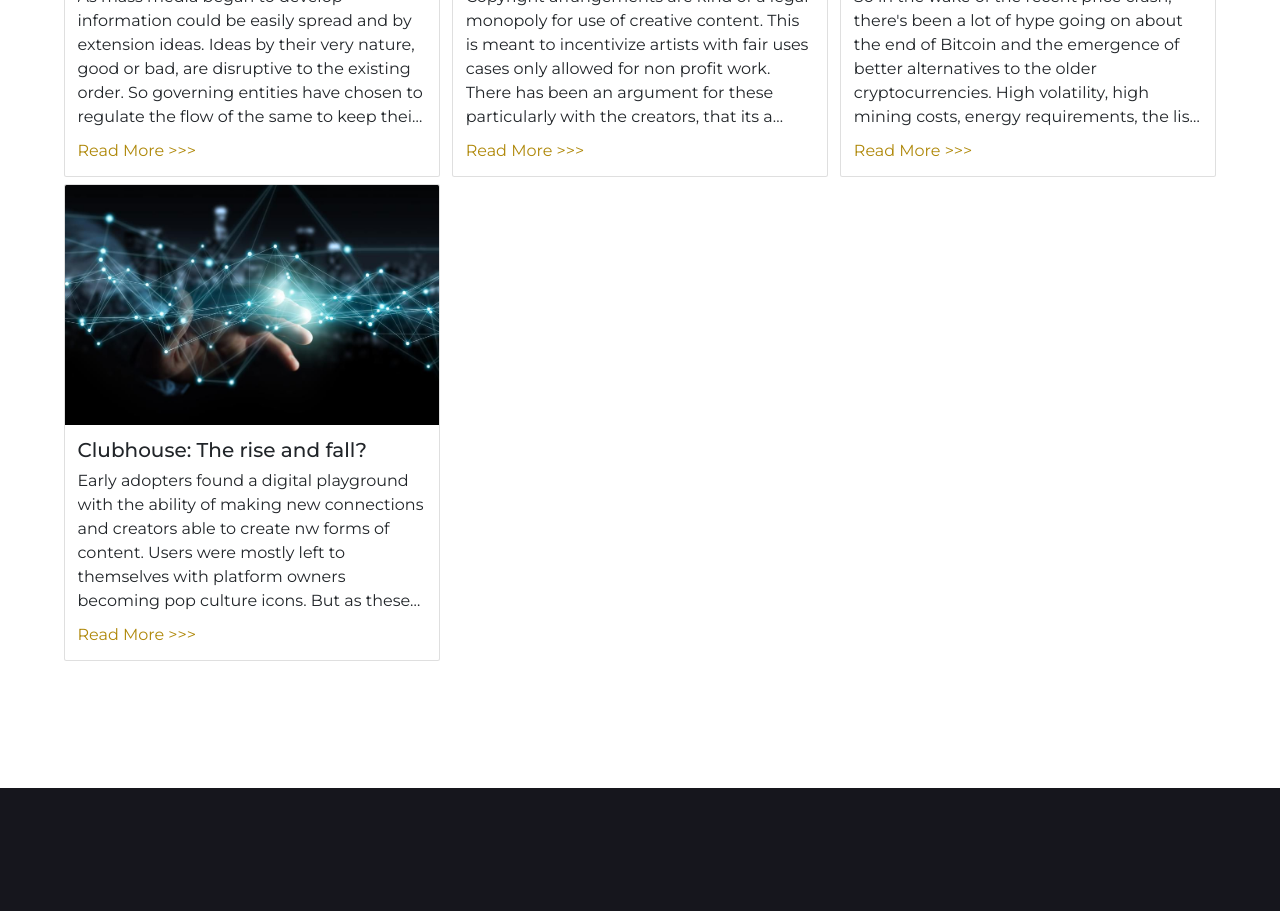
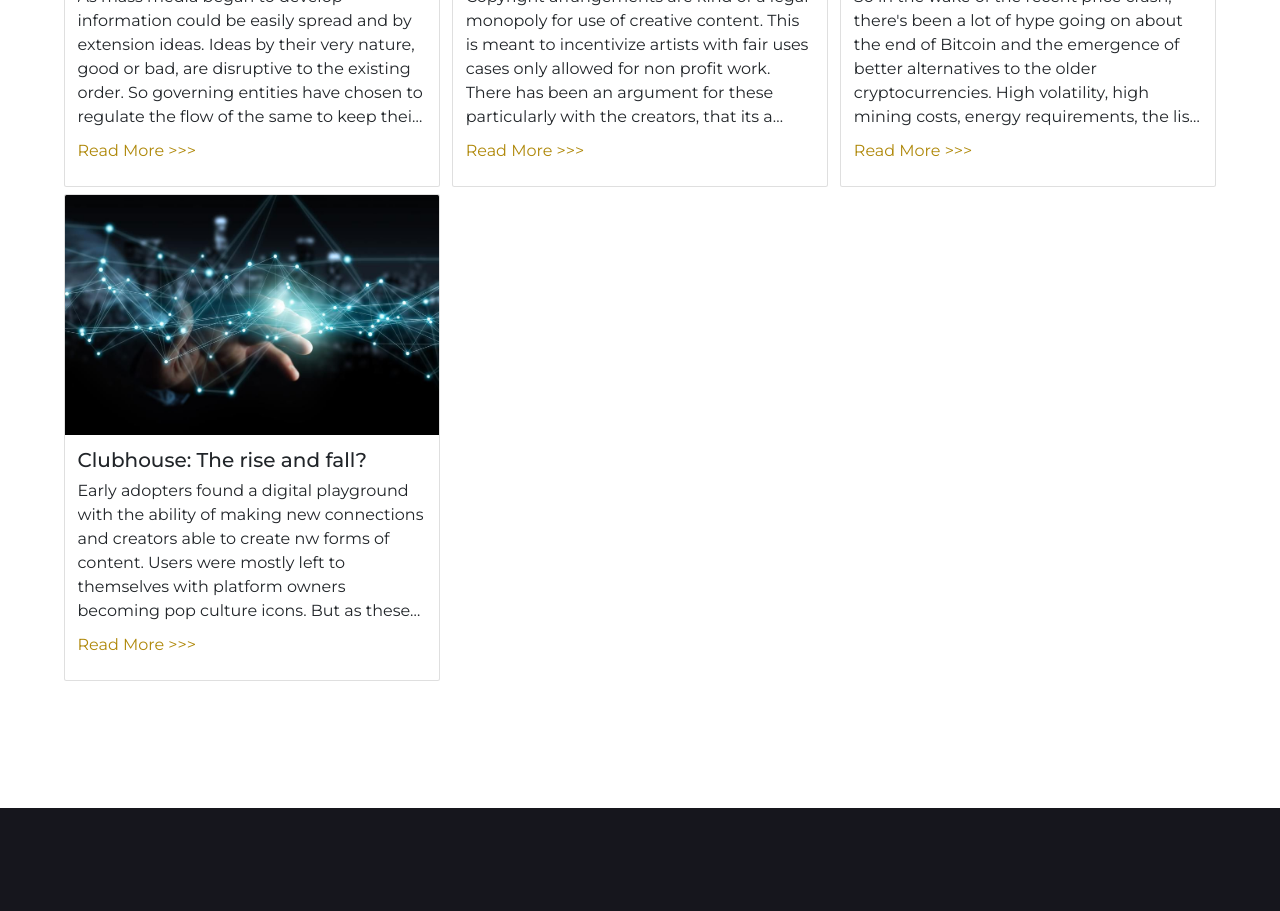
Before and after one commit to mritunjaysaha/project-1, a Next.js app: page / in a window 1280 px wide. Shown: the part 4960-5871 px from the top of the page. Built offline with nearby package versions, Linux system fonts and the light colour scheme.

Commit message:
replaced > with &gt; for read more

```diff
--- a/src/blogSection.jsx
+++ b/src/blogSection.jsx
@@ -4,6 +4,15 @@
 import { blogData } from "../blogsData";
 import { Anchor } from "./atoms/anchor";
 import Fade from "react-reveal";
+import { UilAngleRight } from "@iconscout/react-unicons";
+
+function ReadMore() {
+    return (
+        <p className={styles.readMore}>
+            Read More&nbsp;<span>&gt;&gt;&gt;</span>
+        </p>
+    );
+}
 
 function CardContents({ img, title, summary, id }) {
     return (
@@ -25,7 +34,7 @@
                     </Card.Text>
                     <Anchor
                         color={true}
-                        name="Read More >>>"
+                        name={<ReadMore />}
                         href={`/blog/${id ? id : ""}`}
                     />
                 </Card.Body>
--- a/styles/blogSection.module.scss
+++ b/styles/blogSection.module.scss
@@ -30,3 +30,12 @@
     -webkit-box-orient: vertical;
     overflow: hidden;
 }
+
+.readMore {
+    display: flex;
+    align-items: center;
+
+    span {
+        vertical-align: middle;
+    }
+}
```
